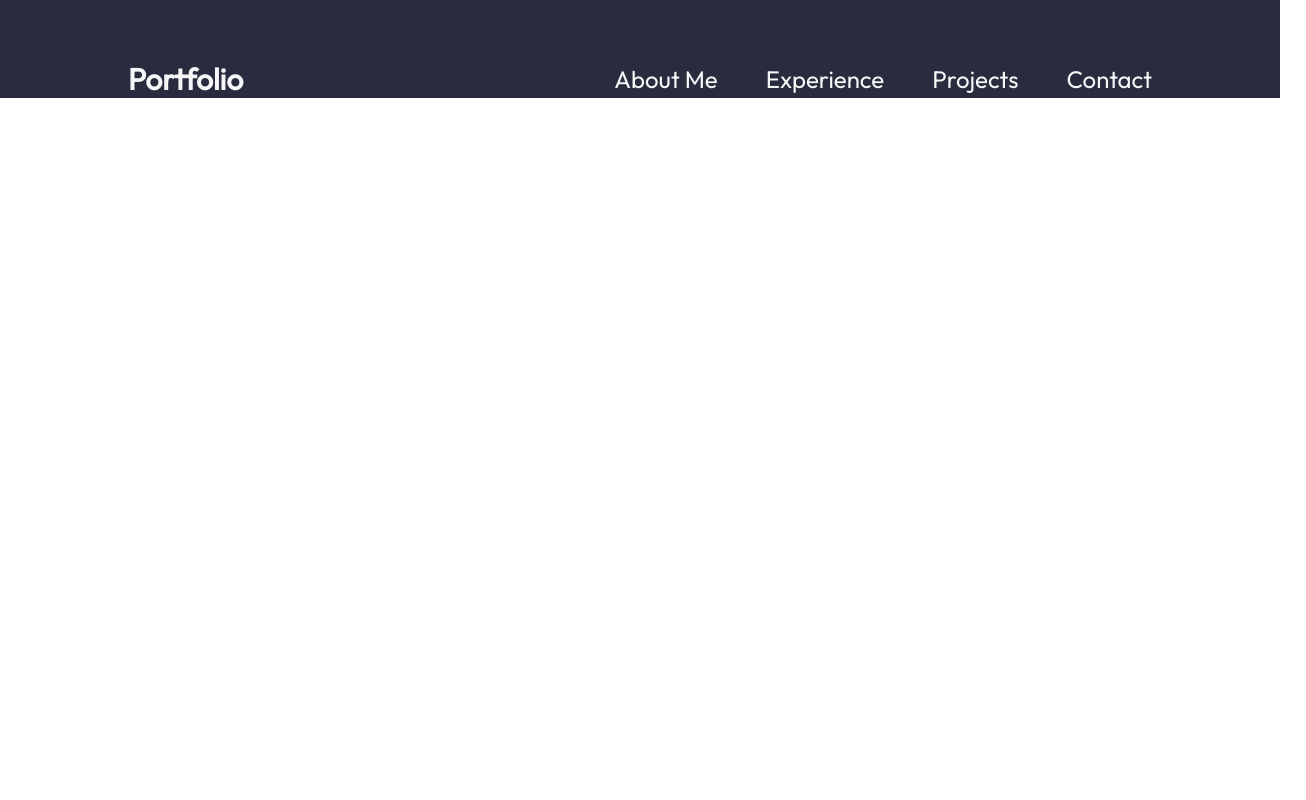
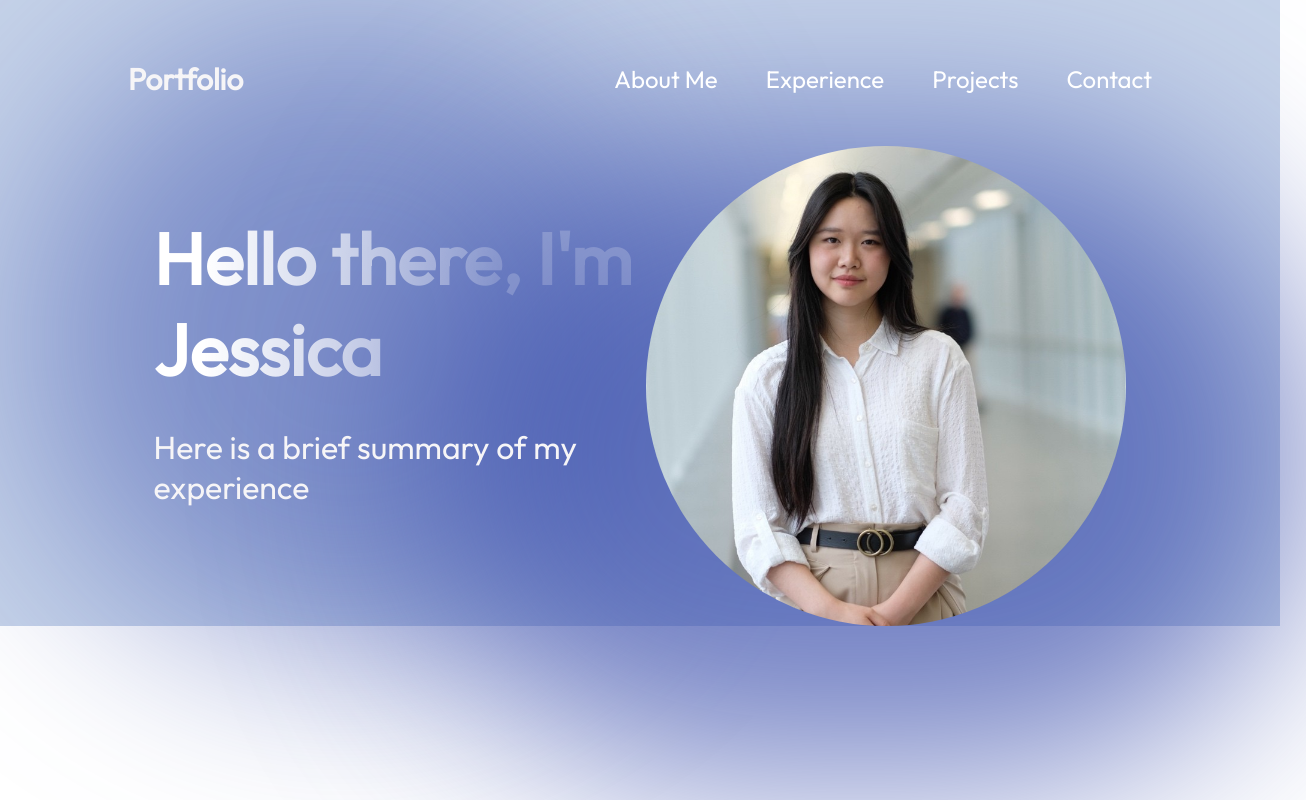
Before and after one commit to swannercjj/swannercjj.github.io, a React (Vite) app in the folder personal-portfolio/: page / in a window 1280 px wide. Shown: the whole page, 1306 px wide, since content can reach past the window. Built offline with nearby package versions, Linux system fonts and the light colour scheme.

Commit message:
intro outline and colour changes

```diff
--- a/personal-portfolio/src/App.jsx
+++ b/personal-portfolio/src/App.jsx
@@ -1,10 +1,11 @@
 import styles from './App.module.css'
 import { Navbar } from './components/Navbar/Navbar';
-
+import { Intro } from './components/Intro/Intro';
 
 function App() {
   return <div className={styles.App}>
     <Navbar />
+    <Intro />
   </div>;
 }
 
--- /dev/null
+++ b/personal-portfolio/src/components/Intro/Intro.jsx
@@ -0,0 +1,20 @@
+import React from 'react'
+
+import styles from "./Intro.module.css"
+import { getImageUrl } from '../../utils';
+
+
+export const Intro = () => {
+  return (
+    <section className={styles.container}>
+        <div className={styles.content}>
+            <h1 className={styles.title}>Hello there, I'm Jessica</h1>
+            <p className={styles.description}>Here is a brief summary of my experience</p>
+            {/* cv/resume, github, linkedin, email */}
+        </div>
+          <img src={getImageUrl("intro/profile_img.jpg")} alt="professional photo" className={styles.profileImg}/>
+        <div className={styles.topBlur} ></div>
+        <div className={styles.botBlur} ></div>
+    </section>
+  );
+};
--- /dev/null
+++ b/personal-portfolio/src/components/Intro/Intro.module.css
@@ -0,0 +1,128 @@
+@import "../../vars.css";
+
+.container {
+    position: relative;
+    display: flex;
+    align-items: center;
+    justify-content: space-between;
+    z-index: 1;
+    margin: 48px 12%;
+    padding: 0 auto;
+    max-width: 1680px;
+}
+
+.content {
+    display: flex;
+    flex-direction: column;
+    align-items: flex-start;
+    color: var(--color-text);
+    z-index: 1;
+}
+
+.title {
+    font-size: 72px;
+    font-weight: 900;
+    margin-bottom: 32px;
+    font-family: var(--font-roboto);
+    background-image:
+        linear-gradient(
+            90deg,
+            rgba(255, 255, 255, 1) 10%,
+            rgba(255, 255, 255, 0.2) 70%
+        );
+
+    -webkit-text-fill-color: transparent;
+    -webkit-background-clip: text;
+    background-clip: text;
+    transition: text-shadow 0.2s ease;
+}
+
+.title:hover {
+    -webkit-text-fill-color: var(--color-text);
+    background-image: none;
+    -webkit-background-clip: border-box;
+    background-clip: border-box;
+    text-shadow:
+      0 0 5px var(--color-secondary),
+      0 0 10px var(--color-secondary),
+      0 0 15px var(--color-secondary);
+  }
+
+.description {
+    font-size: 32px;
+    font-family: var(--font-roboto);
+    margin-bottom: 52px;
+}
+
+.imgContainer {
+    margin: 0 0 52px 0;
+    display: inline-block;
+}
+
+.profileImg {
+    width: 50%;
+    max-width: 480px;
+    max-height: 480px;
+    border-radius: 50%;
+    object-fit: cover;
+    z-index: 1;
+}
+
+.topBlur {
+    position:absolute;
+    width: 50vw;
+    height: 50vw;
+    min-width: 350px;
+    min-width: 350px;
+    top: -128px;
+    left: -10vw;
+    border-radius: 764px;
+    background-color: rgba(57, 78, 171, 0.5);
+    filter: blur(100px);
+    z-index: 0;
+}
+
+.botBlur {
+    position: absolute;
+    width: 70vw;
+    height: 50vw;
+    min-width: 350px;
+    min-width: 250px;
+    top: -10px;
+    left: 20vw;
+    border-radius: 764px;
+    background-color: rgba(57, 78, 171, 0.7);
+    filter: blur(100px);
+    z-index: 0;
+}
+
+@media screen and (max-width: 830px) {
+    .container {
+        flex-direction: column-reverse;
+    }
+
+    .content {
+        align-items: center;
+    }
+
+    .title {
+        font-size: 48px;
+        margin-top: 16px;
+        background-image:
+        linear-gradient(
+            0deg,
+            rgba(255, 255, 255, 0.2) 40%,
+            rgba(255, 255, 255, 1) 70%
+        );
+    }
+
+    .profileImg {
+        width: 100%;
+        height: 100%;
+        border-radius: 75%;
+    }
+
+    .botBlur {
+        top: 248px;
+    }
+}
--- a/personal-portfolio/src/components/Navbar/Navbar.jsx
+++ b/personal-portfolio/src/components/Navbar/Navbar.jsx
@@ -27,16 +27,16 @@ export const Navbar = () => {
                 onClick={() => setMenuOpen(false)}
             >
                 <li>
-                    <a href="#About Me">About Me</a>
+                    <a href="about">About Me</a>
                 </li>
                 <li>
-                    <a href="#Experience">Experience</a>
+                    <a href="experience">Experience</a>
                 </li>
                 <li>
-                    <a href="#Projects">Projects</a>
+                    <a href="projects">Projects</a>
                 </li>
                 <li>
-                    <a href="#Contact">Contact</a>
+                    <a href="contact">Contact</a>
                 </li>
             </ul>
         </div>
--- a/personal-portfolio/src/components/Navbar/Navbar.module.css
+++ b/personal-portfolio/src/components/Navbar/Navbar.module.css
@@ -8,6 +8,8 @@
     padding-top: 60px;
     z-index: 2;
     margin: 0 10%;
+    padding: 0 auto;
+    max-width: 1680px;
 }
 
 .title {
@@ -33,13 +35,16 @@
 
 .menuItems a {
     font-size: 24px;
-    color: var(--color-text);
+    color: var(--color-white);
     text-decoration: none;
 }
 
-.menuItems a:hover {
-    color: var(--color-secondary);
-}
+a:hover {
+    text-shadow:
+      0 0 5px var(--color-secondary),
+      0 0 10px var(--color-secondary),
+      0 0 15px var(--color-secondary);
+  }
 
 @media screen and (max-width: 830px) {
     .navbar {
@@ -70,7 +75,12 @@
         align-items: center;
         gap: 12px;
         border-radius: 10px;
-        background: rgb(25, 55, 109);
+        background: rgb(36, 49, 105);
+        background: linear-gradient(
+            0deg,
+            rgba(36, 49, 105, 0.2) 20%,
+            rgba(36, 49, 105, 1) 100%
+        );
         padding: 12px 18px;
         box-shadow: 0 0 4px 0 rgba(0, 0, 0, 0.25);
     }
--- a/personal-portfolio/src/vars.css
+++ b/personal-portfolio/src/vars.css
@@ -1,11 +1,11 @@
 :root {
     /* Colours */
-    --color-text: #F6F5F7;
-    --color-primary: #716f86;
-    --color-secondary: #96AFBB;
-    --color-accent: #788495;
-    --color-dark: #1b1d21;
-    --color-bg: #282C3E;
+    --color-text: #f6f5f7;
+    --color-primary: #305d95;
+    --color-secondary: #9ecef0;
+    --color-accent: #c6d3e9;
+    --color-bg: #c6d3e9;
+    --color-white: #ffffff;
 
     /* Fonts */
     --font-robot: "Roboto";
```
Also changed, not shown: personal-portfolio/assets/intro/profile_img.jpg (added), personal-portfolio/src/utils.js (line endings or trailing spaces).
